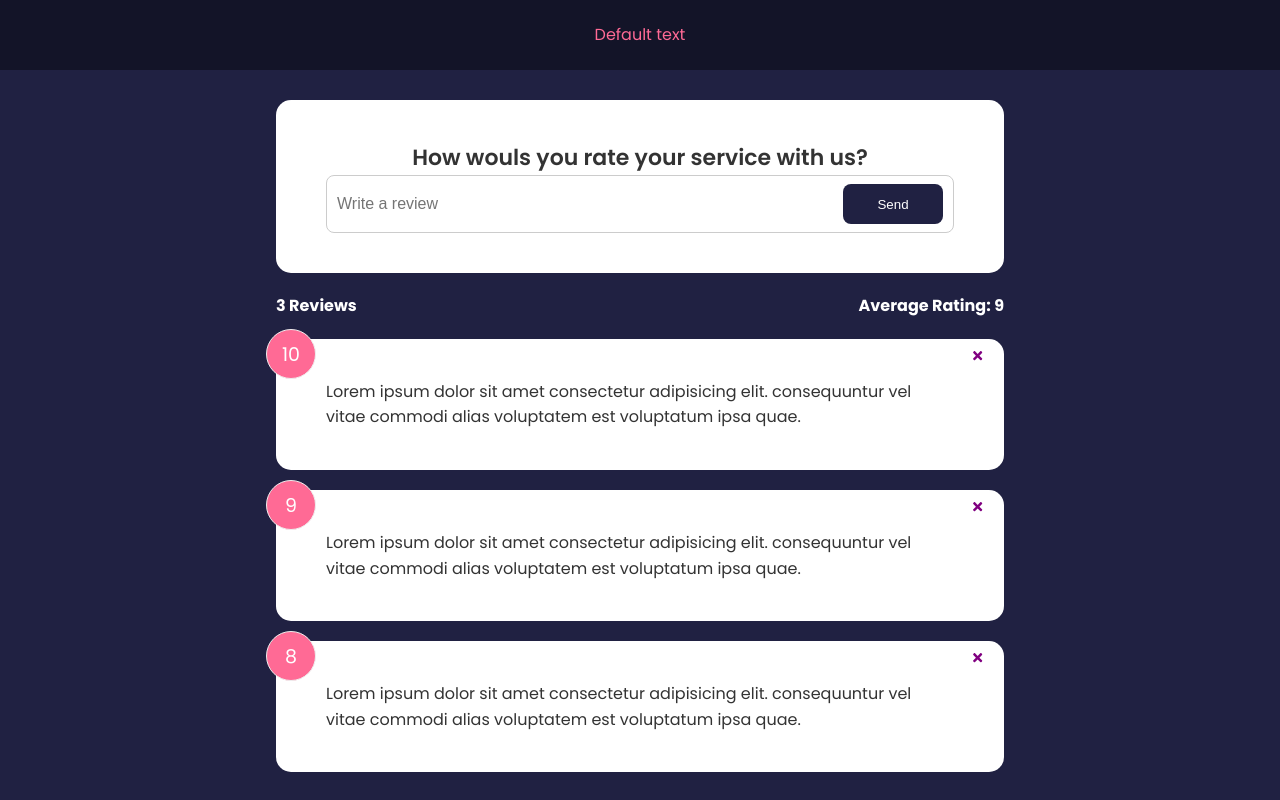
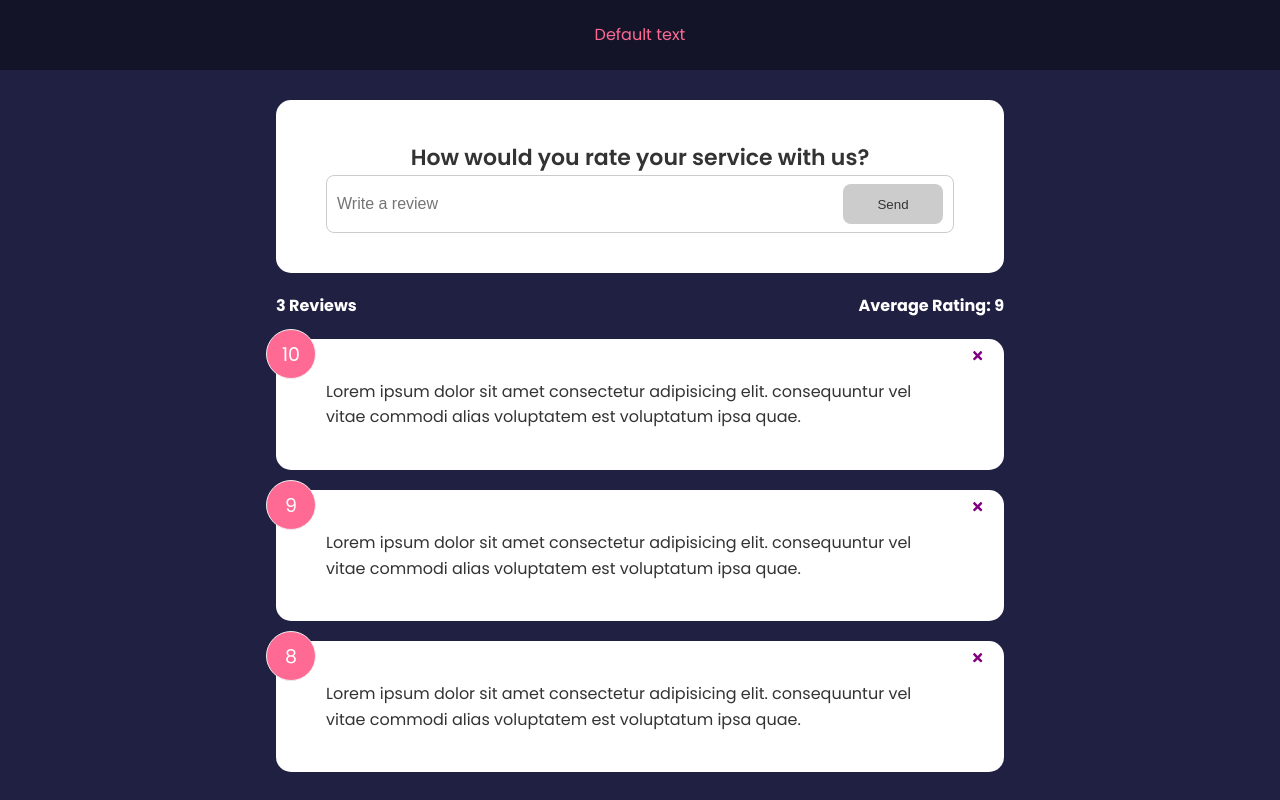
Before and after one commit to AbyssWalker1990/react-learn, a React (Create React App) app: page / in a window 1280 px wide. Built offline with nearby package versions, Linux system fonts and the light colour scheme.

Commit message:
implement text validation

```diff
--- a/src/components/FeedbackForm.jsx
+++ b/src/components/FeedbackForm.jsx
@@ -2,23 +2,38 @@
 import Card from './shared/Card'
 import { useState } from 'react'
 import Button from './shared/Button'
+import { isDisabled } from '@testing-library/user-event/dist/utils'
 
 function FeedbackForm() {
   const [text, setText] = useState('')
+  const [btnDisabled, setBtnDisabled] = useState(true)
+  const [message, setMessage] = useState('')
 
   const handleTextChange = (e) => {
+    if (text === '') {
+      setBtnDisabled(true)
+      setMessage(null)
+    } else if (text !== '' && text.trim().length <= 10) {
+      setMessage('Text must be at least 10 characters')
+      setBtnDisabled(true)
+    } else {
+      setMessage(null)
+      setBtnDisabled(false)
+    }
+
     setText(e.target.value)
   }
 
   return (
     <Card>
       <form>
-        <h2>How wouls you rate your service with us?</h2>
+        <h2>How would you rate your service with us?</h2>
         {/* @todo - rating select component */}
         <div className="input-group">
           <input onChange={handleTextChange} type="text" placeholder='Write a review' value={text} />
-          <Button type="submit" version="primary">Send</Button>
+          <Button type="submit" isDisabled={btnDisabled}>Send</Button>
         </div>
+        {message && <div className="message">{message}</div>}
       </form>
     </Card>
   )
```
